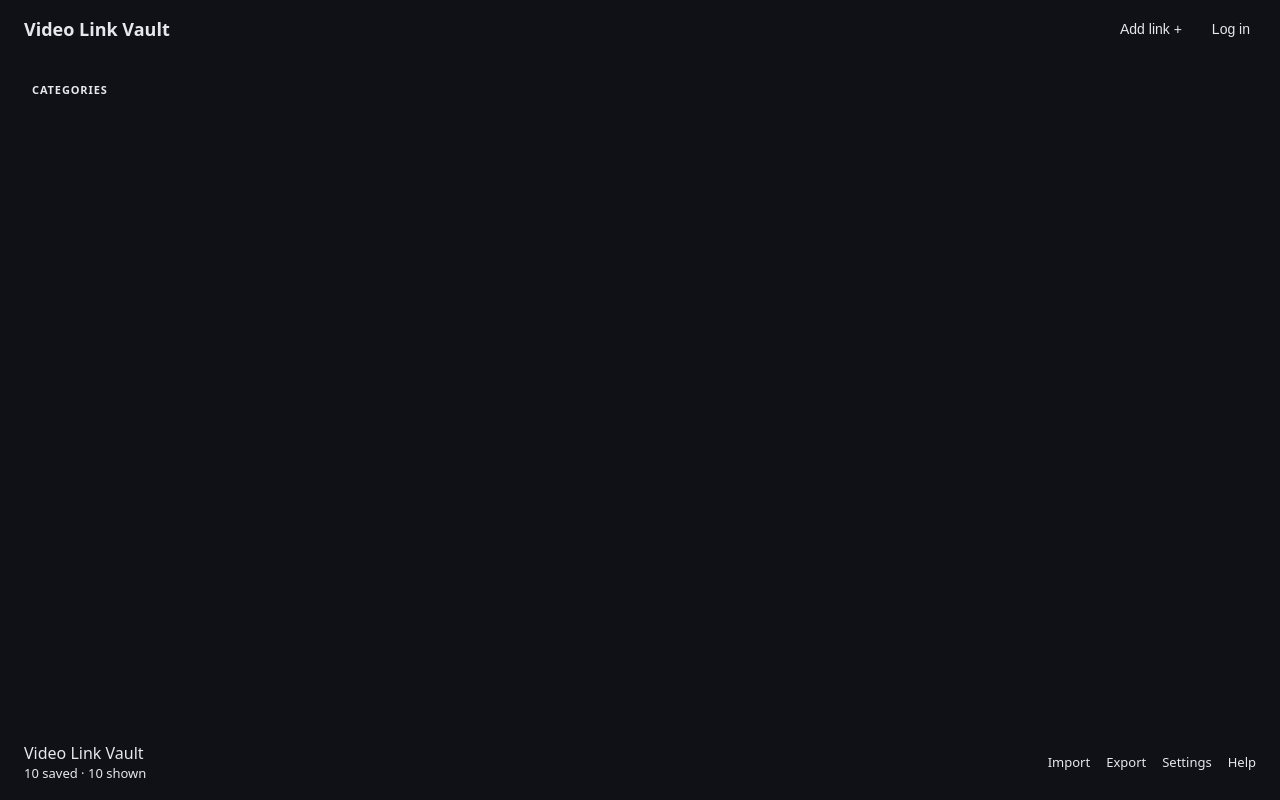
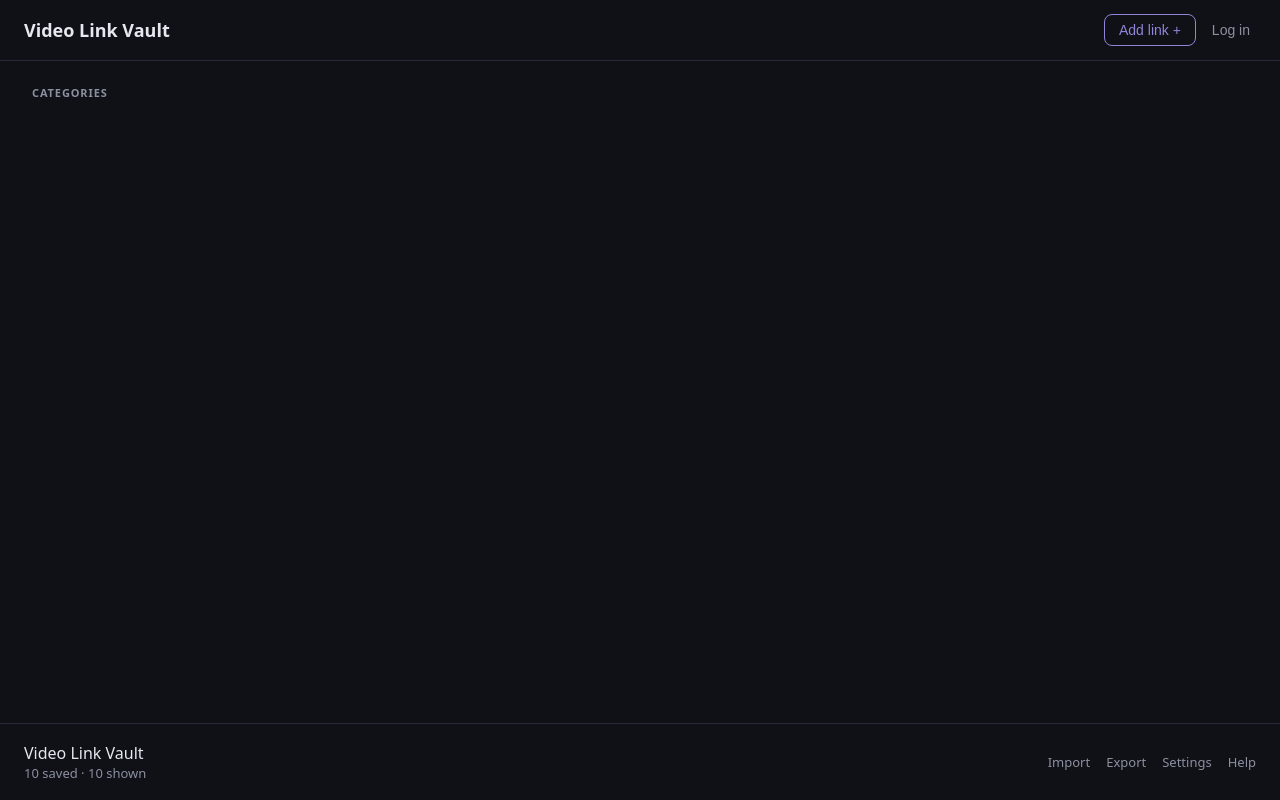
Before and after one commit to tylerdurden151/MSSA_Mini_Project, a React (Vite) app in the folder Frontend/Frontend_Link_Vault/: page / in a window 1280 px wide. Built offline with nearby package versions, Linux system fonts and the light colour scheme.

Commit message:
Modified Addlink and Login Buttons

```diff
--- a/Frontend/Frontend_Link_Vault/src/index.css
+++ b/Frontend/Frontend_Link_Vault/src/index.css
@@ -1,3 +1,14 @@
+:root {
+  --bg: #0f1117;
+  --surface: #171a22;
+  --surface-2: #1d2029;
+  --border: #262a36;
+  --text: #e6e8ef;
+  --muted: #8b90a0;
+  --accent: #9184d9;
+  --radius: 10px;
+}
+
 * {
   box-sizing: border-box;
 }
```
